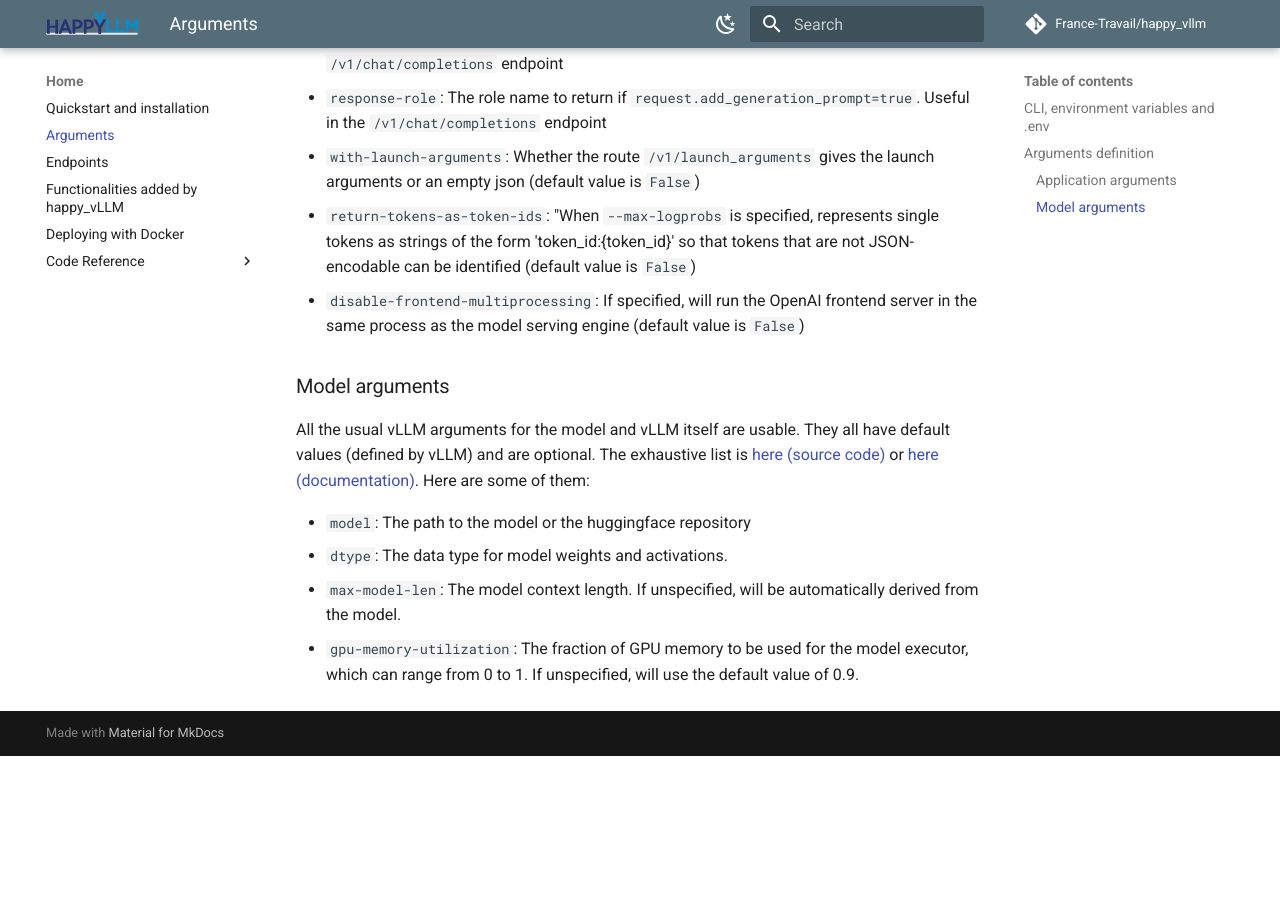
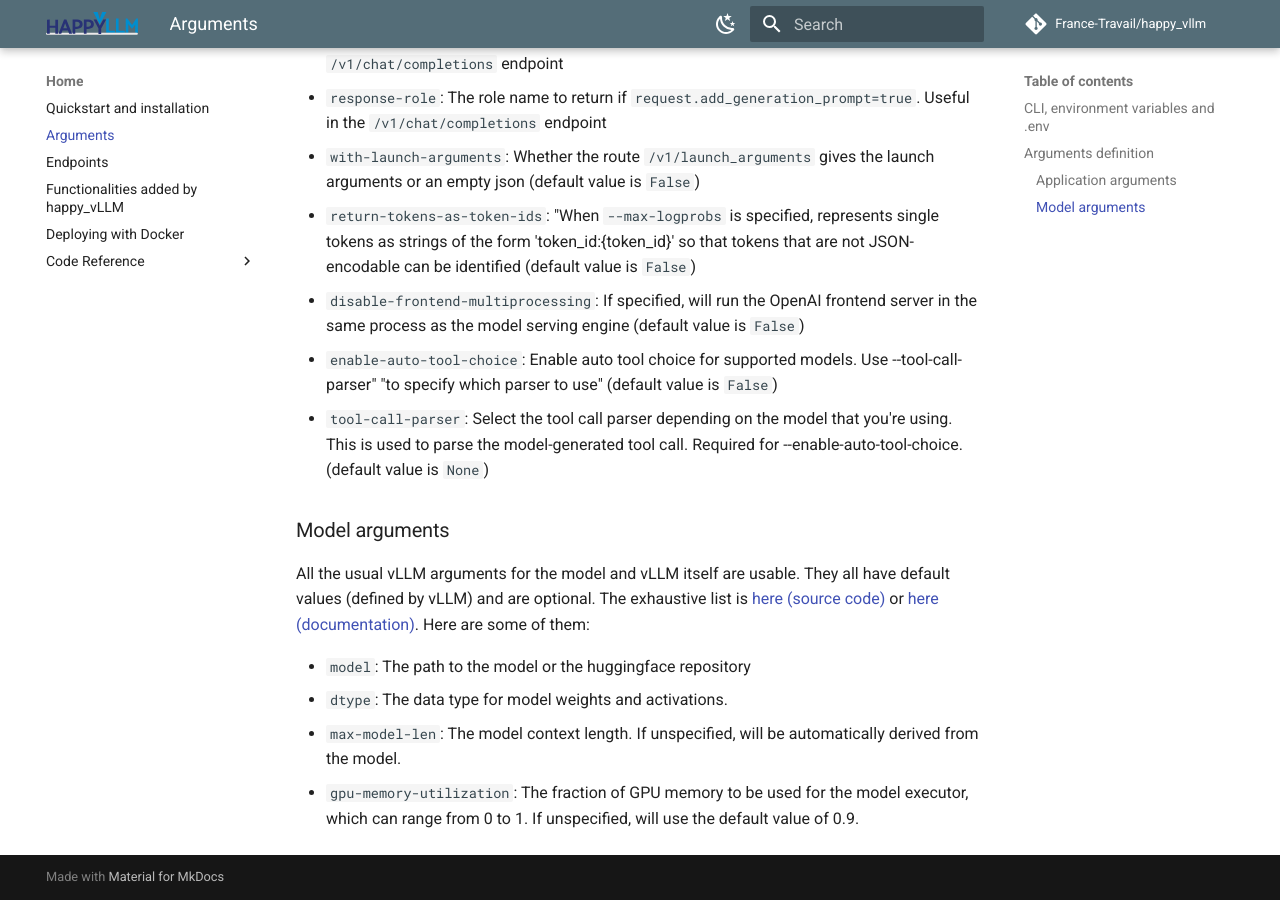
Before and after one commit to France-Travail/happy_vllm, an MkDocs documentation site: the page built from docs/arguments.md, in a window 1280 px wide and 900 px high, scrolled down 1630 px. Built offline with MkDocs 1.6.1 and Material for MkDocs 9.7.7, drawn with Linux system fonts in a browser that asks for light colours; comment, search, counter and statistics services are not loaded; before the commit the page ends 2386 px from its top, so only the background shows below that.

Commit message:
Update arguments in docs

```diff
--- a/docs/arguments.md
+++ b/docs/arguments.md
@@ -40,6 +40,8 @@ Here is a list of arguments useful for the application (they all have default va
  - `with-launch-arguments`: Whether the route `/v1/launch_arguments` gives the launch arguments or an empty json (default value is `False`)
  - `return-tokens-as-token-ids`: "When `--max-logprobs`  is specified, represents single tokens as strings of the form 'token_id:{token_id}' so that tokens that are not JSON-encodable can be identified (default value is `False`)
  - `disable-frontend-multiprocessing`: If specified, will run the OpenAI frontend server in the same process as the model serving engine (default value is `False`)
+ - `enable-auto-tool-choice`: Enable auto tool choice for supported models. Use --tool-call-parser" "to specify which parser to use" (default value is `False`)
+ - `tool-call-parser`: Select the tool call parser depending on the model that you're using. This is used to parse the model-generated tool call. Required for --enable-auto-tool-choice. (default value is `None`)
 
 ### Model arguments
 
```
